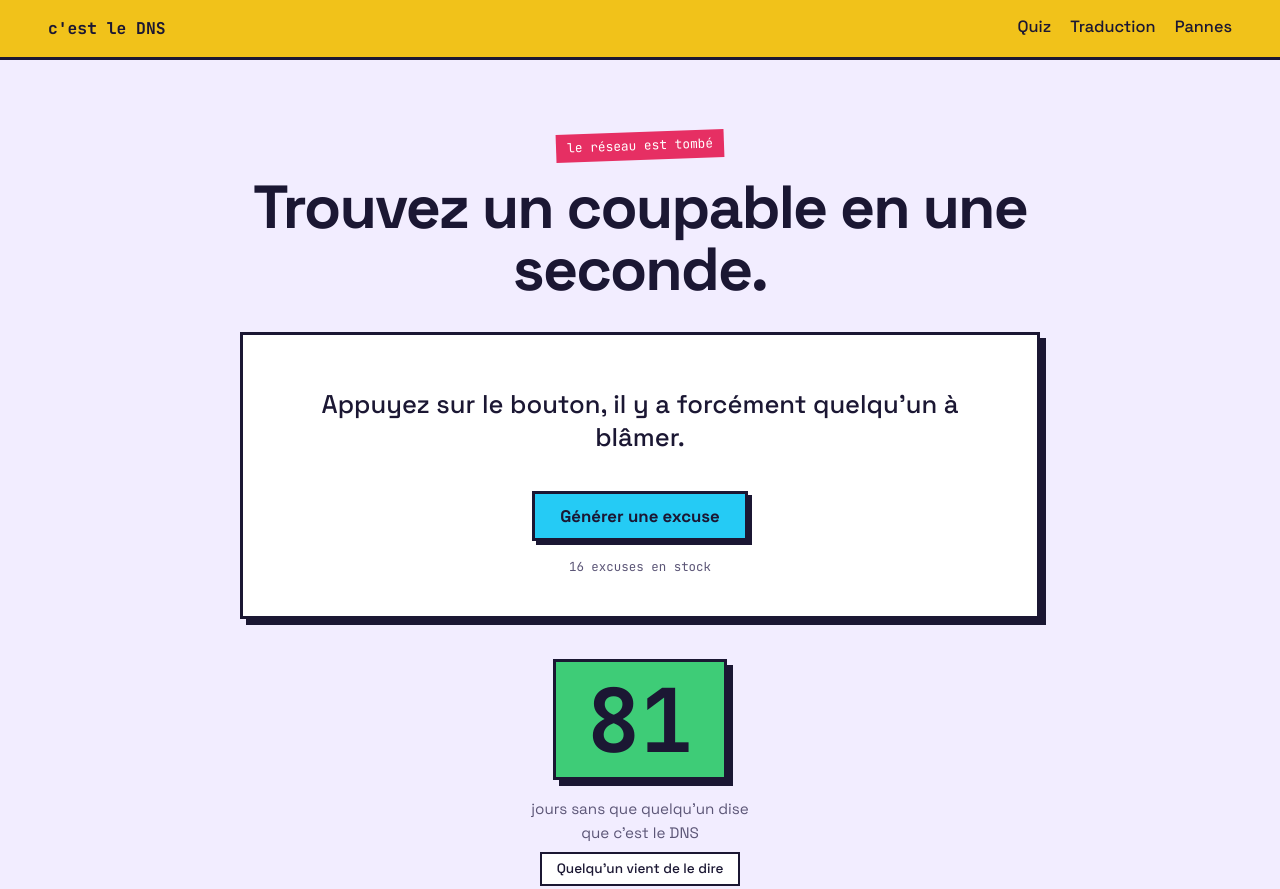
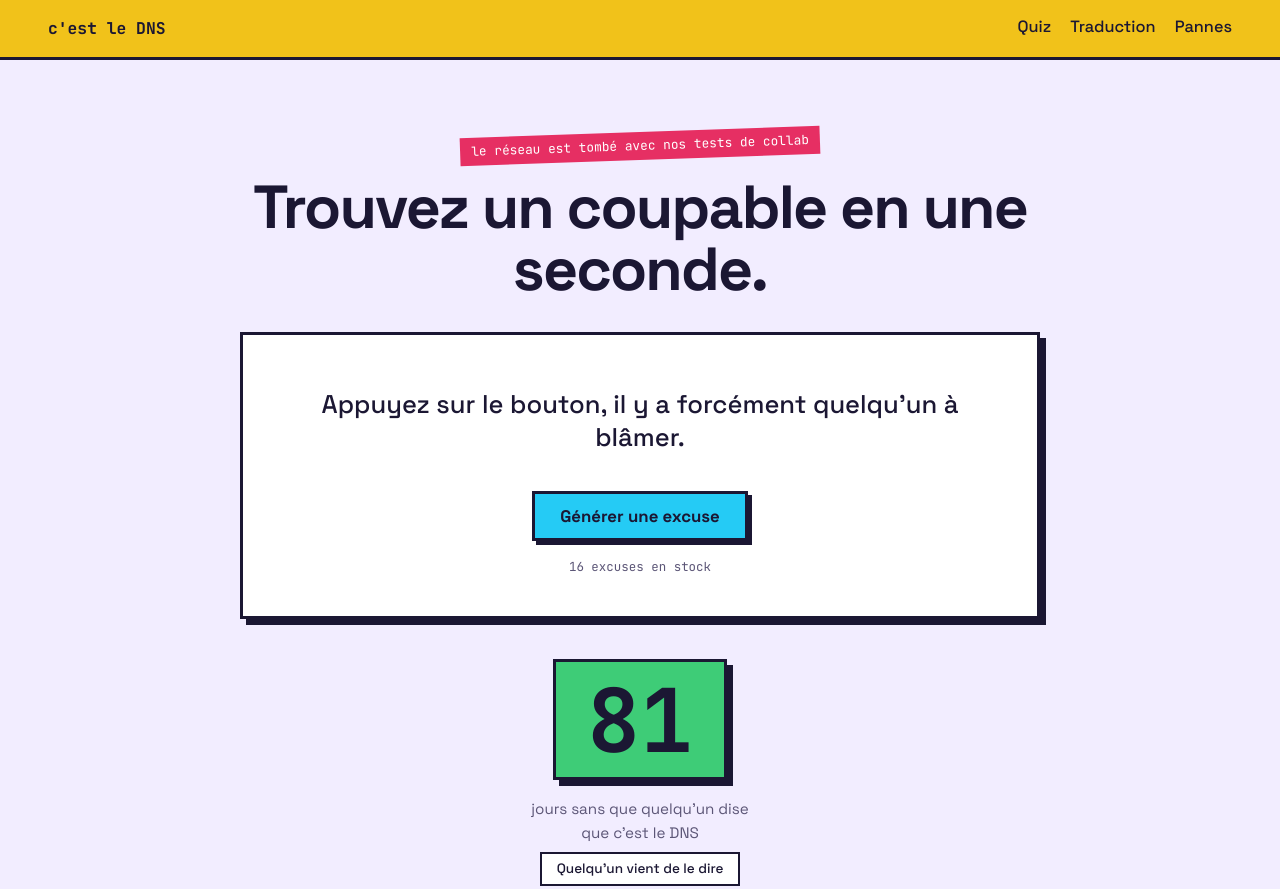
Before and after one commit to frynellab-creator/cestledns, a plain HTML site: page index.html in a window 1280 px wide. Shown: the top 889 px of the page. Drawn offline with Linux system fonts and the light colour scheme.

Commit message:
test collab

```diff
--- a/index.html
+++ b/index.html
@@ -26,7 +26,7 @@
 <main id="contenu">
 
   <section class="hero">
-    <p class="kicker">le réseau est tombé</p>
+    <p class="kicker">le réseau est tombé avec nos tests de collab</p>
     <h1>Trouvez un coupable en une seconde.</h1>
 
     <div class="machine">
```
